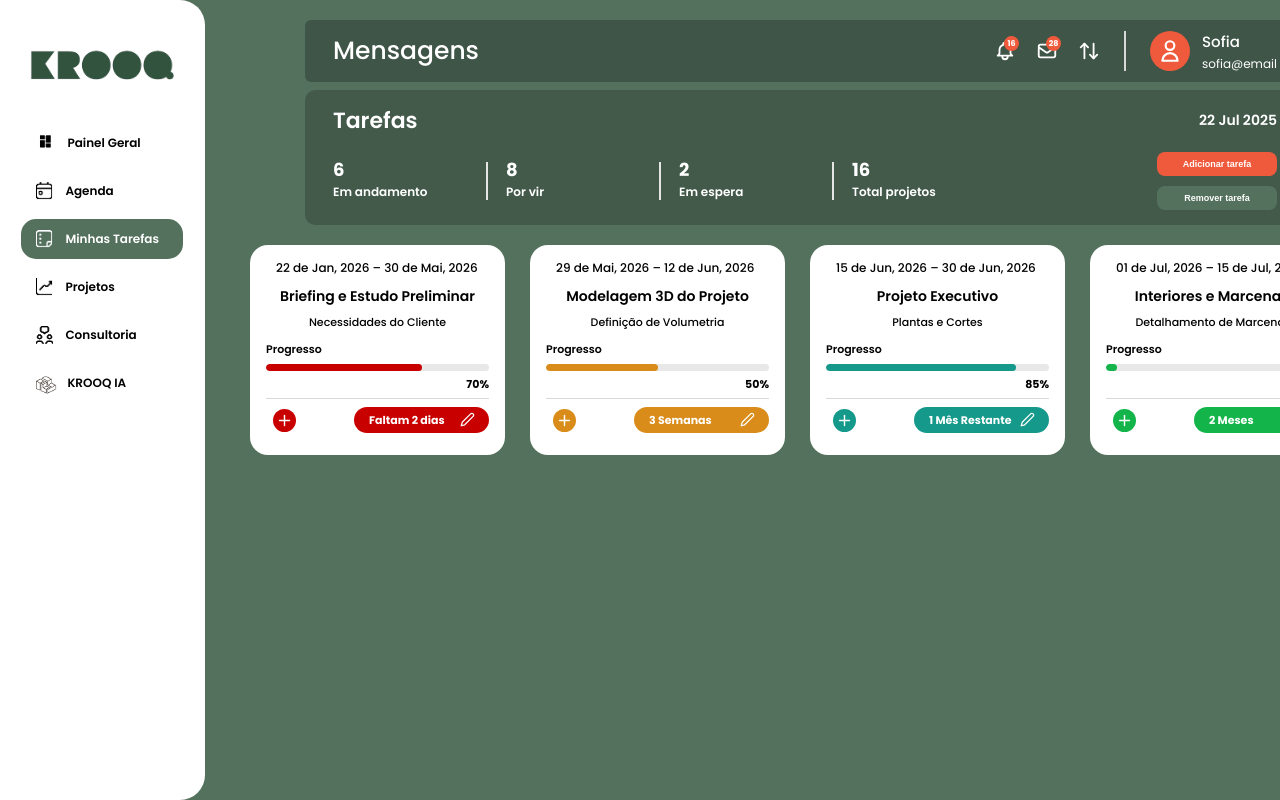
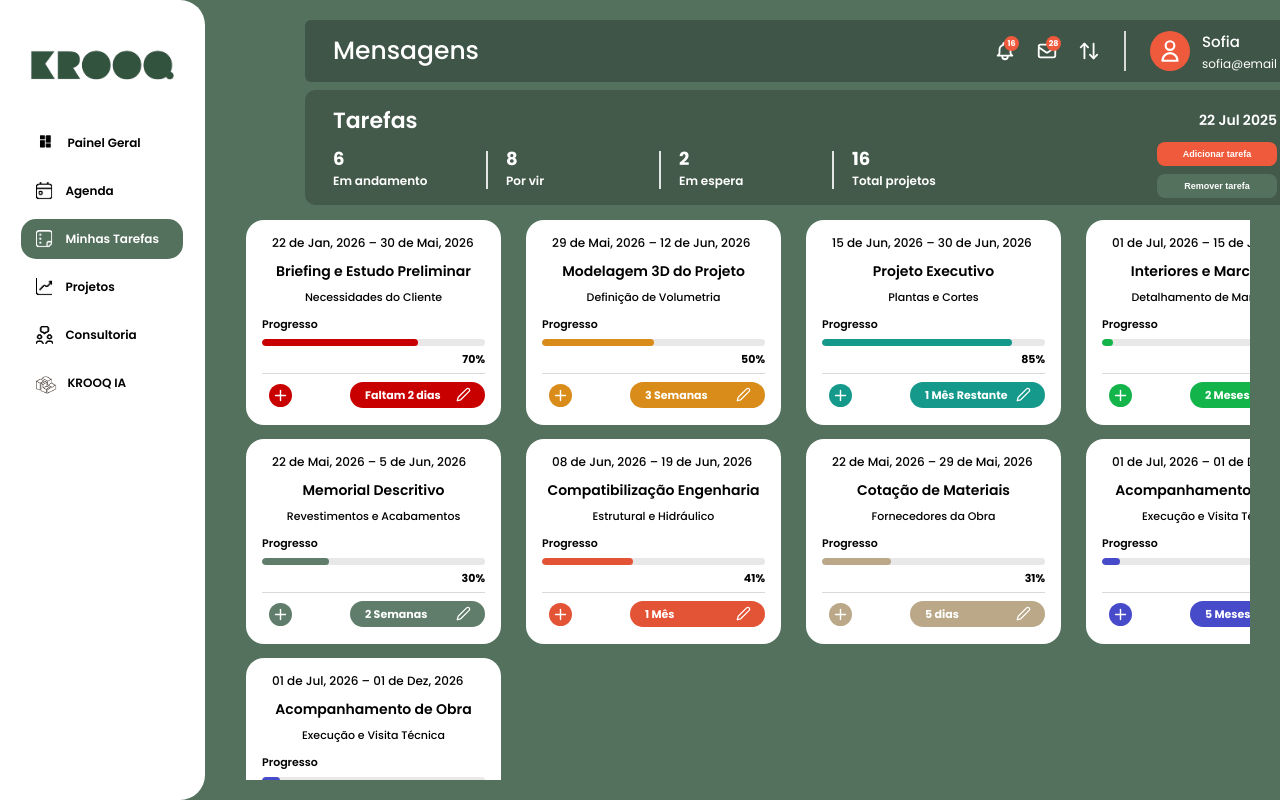
Before and after one commit to KROOQOFC/Front-End-KROOQ, a React (Vite) app in the folder krooq/: page /tarefas in a window 1280 px wide. Built offline with nearby package versions, Linux system fonts and the light colour scheme.

Commit message:
Montagem da pagina tarefas de profissionais

```diff
--- a/krooq/src/components/BlocoTarefas/BlocoTarefas.css
+++ b/krooq/src/components/BlocoTarefas/BlocoTarefas.css
@@ -1,6 +1,6 @@
 .ContainerBlocoTarefas {
   width: 255px;
-  height: 210px;
+  height: 205px;
   background-color: #ffffff;
   border-radius: 18px;
   padding: 14px 16px;
@@ -124,7 +124,7 @@
 .BotaoEditarCard {
   position: absolute;
   right: 30px;
-  bottom: 25px;
+  bottom: 20px;
   border: none;
   background: transparent;
   color: #ffffff;
--- a/krooq/src/components/TarefasResumo/TarefasResumo.css
+++ b/krooq/src/components/TarefasResumo/TarefasResumo.css
@@ -1,6 +1,6 @@
 .ContainerResumoTarefas {
   width: 1000px;
-  height: 135px;
+  height: 115px;
   background-color: rgba(0, 0, 0, 0.20);
   border-radius: 10px;
   padding: 14px 28px 28px;
@@ -30,7 +30,7 @@
   display: flex;
   align-items: center;
   justify-content: space-between;
-  margin-top: 15px;
+  margin-top: 5px;
 }
 
 .IndicadoresTarefas {
@@ -71,7 +71,7 @@
 .BotoesTarefas {
   display: flex;
   flex-direction: column;
-  gap: 10px;
+  gap: 8px;
 }
 
 .BotoesTarefas button {
@@ -80,7 +80,7 @@
   border: none;
   border-radius: 8px;
   font-size: 9px;
-  font-weight: 700;
+  font-weight: 600;
   color: #ffffff;
   cursor: pointer;
 }
--- a/krooq/src/pages/TarefasProfissional/TarefasProfissional.css
+++ b/krooq/src/pages/TarefasProfissional/TarefasProfissional.css
@@ -1,5 +1,5 @@
 .ContainerTarefasProfissional {
-  min-height: 100vh;
+  height: 100vh;
   background-color: #54715e;
   background-size: cover;
   background-position: center;
@@ -23,11 +23,42 @@
 
 .AreaCardsTarefas {
   position: absolute;
-  top: 245px;
-  left: 250px;
+  top: 220px;
+  left: 246px;
+  right: 30px;
+  bottom: 20px;
   z-index: 2;
 
-  display: flex;
-  gap: 25px;
-  align-items: flex-start;
+  display: grid;
+  grid-template-columns: repeat(4, 255px);
+  column-gap: 25px;
+  row-gap: 14px;
+
+  align-content: start;
+  grid-auto-rows: max-content;
+
+  overflow-y: auto;
+  overflow-x: hidden;
+
+  padding-right: 10px;
+  padding-bottom: 80px;
 }
+
+/* Scrollbar */
+
+.AreaCardsTarefas::-webkit-scrollbar {
+  width: 5px;
+}
+
+.AreaCardsTarefas::-webkit-scrollbar-track {
+  background: transparent;
+}
+
+.AreaCardsTarefas::-webkit-scrollbar-thumb {
+  background: rgba(255, 255, 255, 0.25);
+  border-radius: 20px;
+}
+
+.AreaCardsTarefas::-webkit-scrollbar-thumb:hover {
+  background: rgba(255, 255, 255, 0.4);
+}
--- a/krooq/src/pages/TarefasProfissional/TarefasProfissional.jsx
+++ b/krooq/src/pages/TarefasProfissional/TarefasProfissional.jsx
@@ -70,6 +70,64 @@ function TarefasProfissional() {
           prazo="2 Meses"
           cor="#13b54a"
         />
+
+<BlocoTarefas
+          dataInicio="22 de Mai, 2026"
+          dataFim="5 de Jun, 2026"
+          titulo="Memorial Descritivo"
+          subtitulo="Revestimentos e Acabamentos"
+          progresso={30}
+          prazo="2 Semanas"
+          cor="#5F7D6A"
+        />
+
+        <BlocoTarefas
+          dataInicio="08 de Jun, 2026"
+          dataFim="19 de Jun, 2026"
+          titulo="Compatibilização Engenharia"
+          subtitulo="Estrutural e Hidráulico"
+          progresso={41}
+          prazo="1 Mês"
+          cor="#E35336"
+        />
+
+        <BlocoTarefas
+          dataInicio="22 de Mai, 2026"
+          dataFim="29 de Mai, 2026"
+          titulo="Cotação de Materiais"
+          subtitulo="Fornecedores da Obra"
+          progresso={31}
+          prazo="5 dias"
+          cor="#BAA888"
+        />
+
+        <BlocoTarefas
+          dataInicio="01 de Jul, 2026"
+          dataFim="01 de Dez, 2026"
+          titulo=" Acompanhamento de Obra"
+          subtitulo=" Execução e Visita Técnica"
+          progresso={8}
+          prazo="5 Meses"
+          cor="#474BCA"
+        />
+         <BlocoTarefas
+          dataInicio="01 de Jul, 2026"
+          dataFim="01 de Dez, 2026"
+          titulo=" Acompanhamento de Obra"
+          subtitulo=" Execução e Visita Técnica"
+          progresso={8}
+          prazo="5 Meses"
+          cor="#474BCA"
+        />
+
+
+
+
+
+
+
+
+
       </div>
     </section>
   );
```
